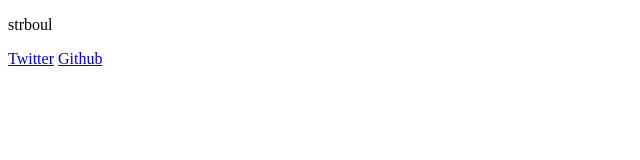
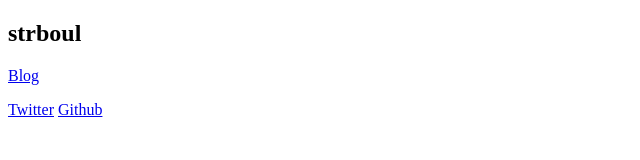
Before and after one commit to strboul/website, a plain HTML site: page index.html in a window 1280 px wide. Shown: the whole page, without its empty margins (0-640 px from the left). Drawn offline with Linux system fonts and the light colour scheme.

Commit message:
Add blog subdomain link

```diff
--- a/index.html
+++ b/index.html
@@ -6,7 +6,10 @@
     <meta name="viewport" content="width=device-width, initial-scale=1" />
   </head>
   <body>
-    <p>strboul</p>
+    <h2>strboul</h2>
+    <p>
+      <a href="https://blog.strboul.com">Blog</a>
+    </p>
     <p>
       <a href="https://twitter.com/strboul">Twitter</a>
       <a href="https://github.com/strboul">Github</a>
```
